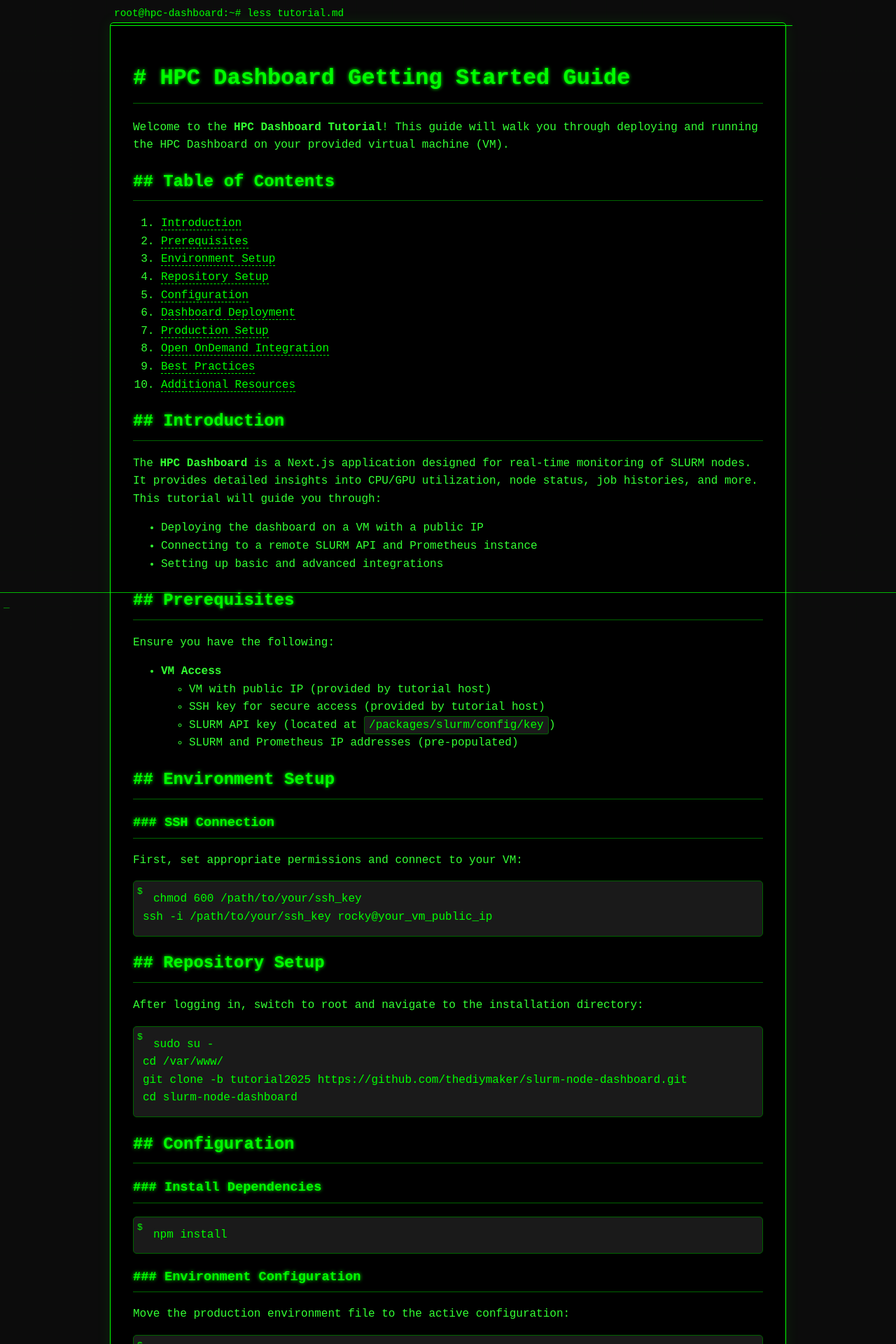
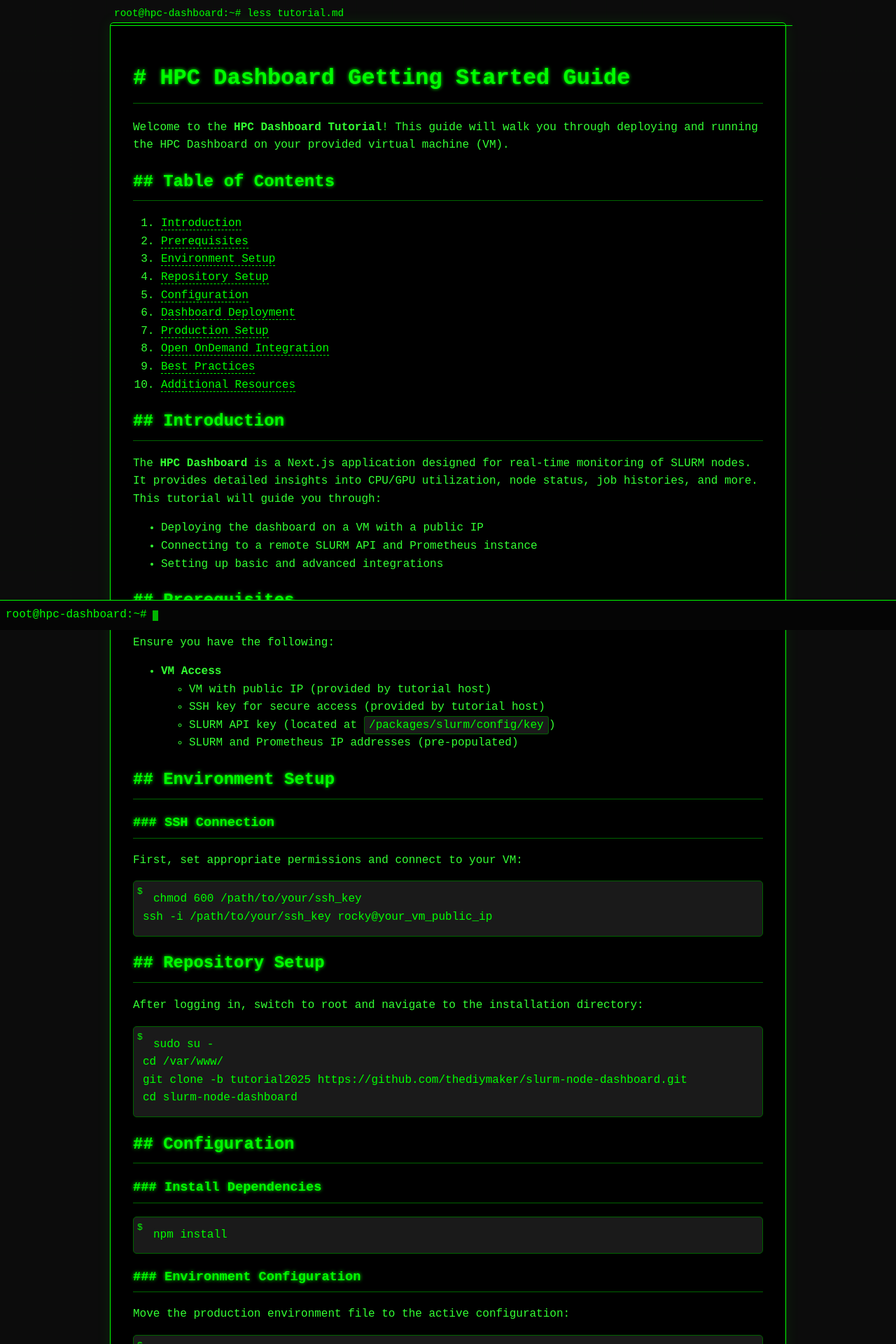
Before and after one commit to thediymaker/slurm-node-dashboard, a Jekyll site: the page built from docs/tutorial/good/2025/index.md, in a window 1280 px wide. Shown: the top 1920 px of the page at 70% size. Built offline with Jekyll 4.4.1, drawn with Linux system fonts in a browser that asks for light colours.

Commit message:
updates to theme

```diff
--- a/docs/_layouts/hacker.html
+++ b/docs/_layouts/hacker.html
@@ -14,18 +14,6 @@
         --terminal-text: #33ff33;
         --code-bg: #1a1a1a;
         --highlight: #00ff00;
-      }
-
-      @keyframes matrix-effect {
-        0% {
-          opacity: 0;
-        }
-        50% {
-          opacity: 0.7;
-        }
-        100% {
-          opacity: 0;
-        }
       }
 
       @keyframes cursor-blink {
@@ -48,6 +36,8 @@
         min-height: 100vh;
         position: relative;
         overflow-x: hidden;
+        /* Added to account for footer */
+        padding-bottom: 40px;
       }
 
       /* Matrix rain effect in background */
@@ -84,6 +74,7 @@
         border-radius: 5px;
         box-shadow: 0 0 20px rgba(0, 255, 0, 0.1);
         position: relative;
+        margin-bottom: 4rem;
       }
 
       .container::before {
@@ -96,6 +87,36 @@
         padding: 5px;
         width: 100%;
         border-bottom: 1px solid var(--terminal-green);
+      }
+
+      /* Terminal Footer */
+      .terminal-footer {
+        position: fixed;
+        bottom: 0;
+        left: 0;
+        width: 100%;
+        background-color: var(--darker-bg);
+        border-top: 1px solid var(--terminal-green);
+        padding: 8px;
+        font-family: "Courier New", monospace;
+        color: var(--terminal-green);
+        display: flex;
+        justify-content: flex-start;
+        align-items: center;
+        z-index: 1000;
+      }
+
+      .terminal-prompt {
+        margin-right: 8px;
+      }
+
+      .terminal-cursor {
+        display: inline-block;
+        width: 8px;
+        height: 15px;
+        background-color: var(--terminal-green);
+        animation: cursor-blink 1s infinite;
+        vertical-align: middle;
       }
 
       h1,
@@ -199,19 +220,6 @@
         filter: brightness(0.9) hue-rotate(120deg);
       }
 
-      /* ASCII decorative elements */
-      .container::after {
-        content: "[Process completed]";
-        position: absolute;
-        bottom: -25px;
-        left: 0;
-        color: var(--terminal-green);
-        font-size: 0.9em;
-        width: 100%;
-        border-top: 1px solid var(--terminal-green);
-        padding: 5px;
-      }
-
       /* Scrollbar styling */
       ::-webkit-scrollbar {
         width: 8px;
@@ -231,19 +239,13 @@
       ::-webkit-scrollbar-thumb:hover {
         background: var(--highlight);
       }
-
-      /* Cursor effect */
-      .container::after {
-        content: "_";
-        position: fixed;
-        bottom: 20px;
-        right: 20px;
-        color: var(--terminal-green);
-        animation: cursor-blink 1s infinite;
-      }
     </style>
   </head>
   <body>
     <div class="container">{{ content }}</div>
+    <footer class="terminal-footer">
+      <span class="terminal-prompt">root@hpc-dashboard:~# </span>
+      <div class="terminal-cursor"></div>
+    </footer>
   </body>
 </html>
```
